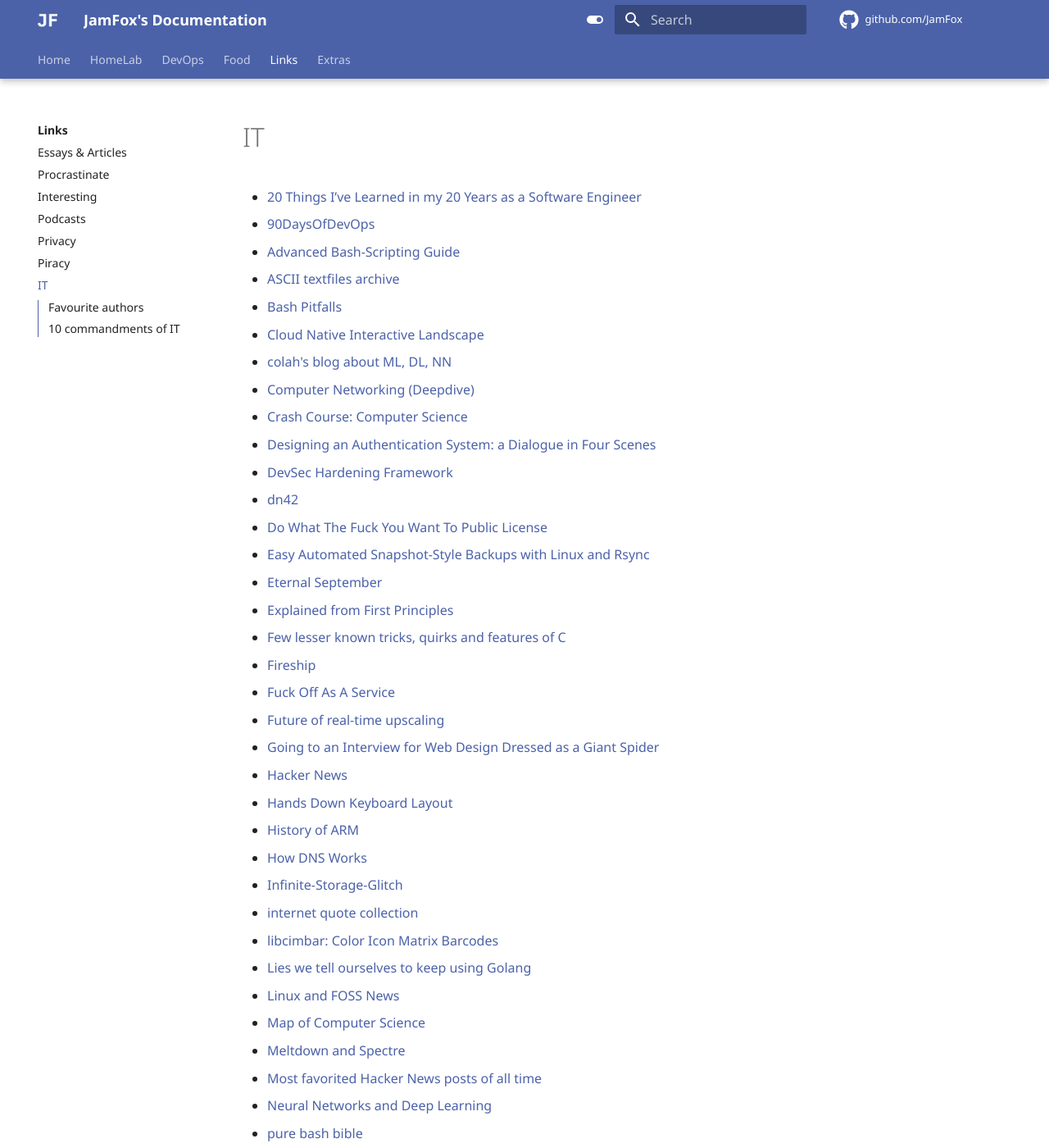
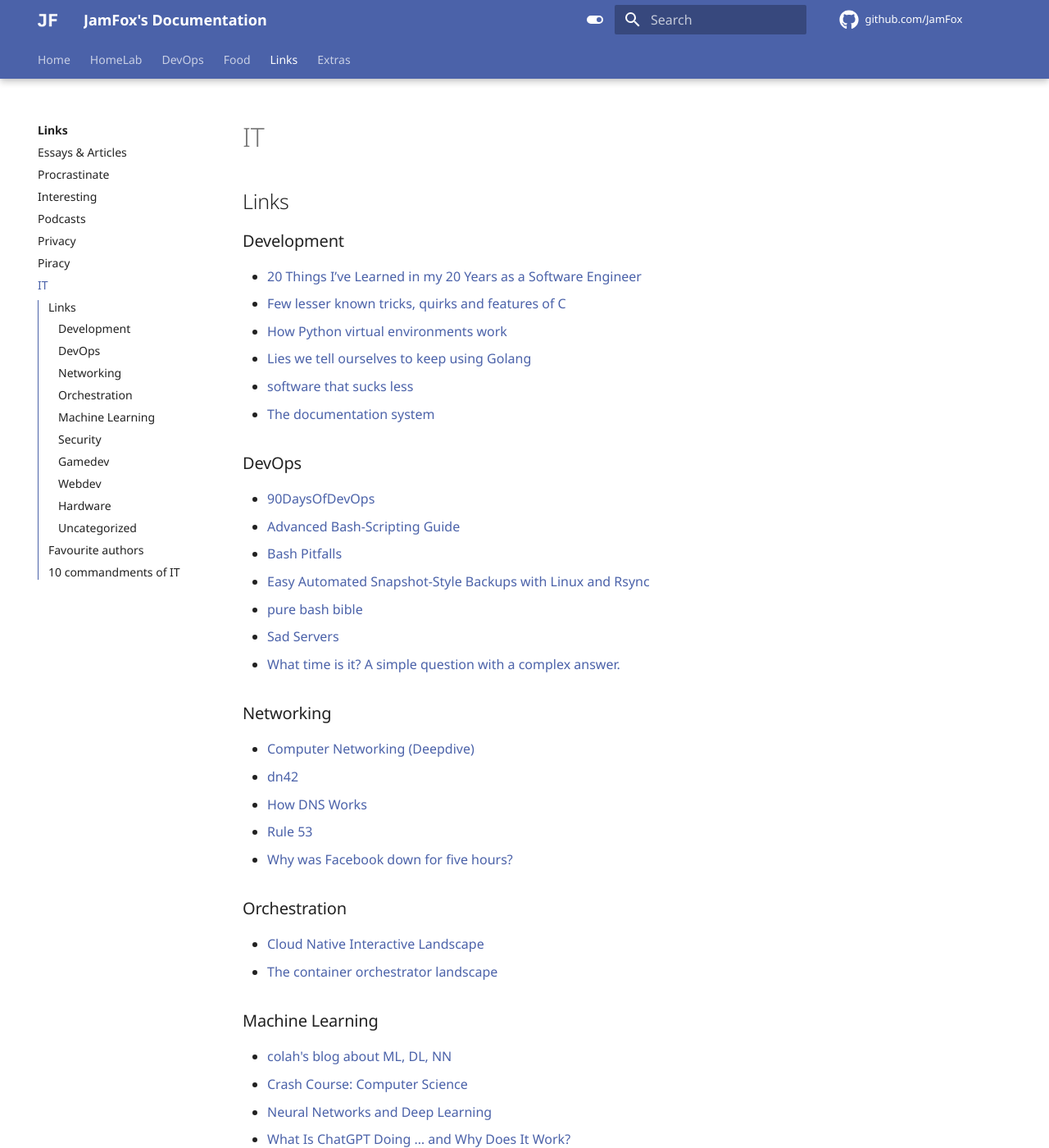
Before and after one commit to JamFox/docs.jamfox.dev, an MkDocs documentation site: the page built from docs/content/links/it.md, in a window 1280 px wide and 1400 px high. Shown: the whole window at 82% size. Built offline with MkDocs 1.6.1 and Material for MkDocs 9.7.7, drawn with Linux system fonts in a browser that asks for light colours; comment, search, counter and statistics services are not loaded; some of the changed text lies outside the part shown.

Commit message:
add separate categories for readability

```diff
--- a/docs/content/links/it.md
+++ b/docs/content/links/it.md
@@ -2,57 +2,91 @@
 title: "IT"
 ---
 
+
+## Links
+
+### Development
+
 - [20 Things I’ve Learned in my 20 Years as a Software Engineer](https://www.simplethread.com/20-things-ive-learned-in-my-20-years-as-a-software-engineer/)
+- [Few lesser known tricks, quirks and features of C](https://blog.joren.ga/less-known-c)
+- [How Python virtual environments work](https://snarky.ca/how-virtual-environments-work/)
+- [Lies we tell ourselves to keep using Golang](https://fasterthanli.me/articles/lies-we-tell-ourselves-to-keep-using-golang)
+- [software that sucks less](https://suckless.org/philosophy/)
+- [The documentation system](https://documentation.divio.com/)
+
+### DevOps
+
 - [90DaysOfDevOps](https://github.com/MichaelCade/90DaysOfDevOps)
 - [Advanced Bash-Scripting Guide](https://tldp.org/LDP/abs/html/)
-- [ASCII textfiles archive](http://textfiles.com/)
 - [Bash Pitfalls](http://mywiki.wooledge.org/BashPitfalls)
+- [Easy Automated Snapshot-Style Backups with Linux and Rsync](http://www.mikerubel.org/computers/rsync_snapshots/)
+- [pure bash bible](https://github.com/dylanaraps/pure-bash-bible)
+- [Sad Servers](https://sadservers.com)
+- [What time is it? A simple question with a complex answer.](https://andrea.corbellini.name/2023/01/23/what-time-is-it/)
+
+### Networking
+
+- [Computer Networking (Deepdive)](https://youtube.com/watch?v=6G14NrjekLQ)
+- [dn42](https://dn42.eu/Home)
+- [How DNS Works](https://howdns.works/)
+- [Rule 53](https://github.com/pgl/rule53)
+- [Why was Facebook down for five hours?](https://youtu.be/-wMU8vmfaYo)
+
+### Orchestration
+
 - [Cloud Native Interactive Landscape](https://landscape.cncf.io/)
+- [The container orchestrator landscape](https://lwn.net/Articles/905164/)
+
+### Machine Learning
+
 - [colah's blog about ML, DL, NN](http://colah.github.io/)
-- [Computer Networking (Deepdive)](https://youtube.com/watch?v=6G14NrjekLQ)
 - [Crash Course: Computer Science](https://youtube.com/playlist?list=PL8dPuuaLjXtNlUrzyH5r6jN9ulIgZBpdo)
+- [Neural Networks and Deep Learning](https://neuralnetworksanddeeplearning.com/)
+- [What Is ChatGPT Doing … and Why Does It Work?](https://writings.stephenwolfram.com/2023/02/what-is-chatgpt-doing-and-why-does-it-work/)
+
+### Security
+
 - [Designing an Authentication System: a Dialogue in Four Scenes](https://web.mit.edu/kerberos/dialogue.html)
 - [DevSec Hardening Framework](https://dev-sec.io/)
-- [dn42](https://dn42.eu/Home)
+- [Meltdown and Spectre](https://meltdownattack.com/)
+- [WebAuthn](https://webauthn.guide/#about-webauthn)
+
+### Gamedev
+
+- [Future of real-time upscaling](https://youtu.be/f8piCZz0p-Y)
+
+### Webdev
+
+- [The 512KB Club](https://512kb.club/)
+- [Visual design rules you can safely follow every time](https://anthonyhobday.com/sideprojects/saferules/)
+
+
+### Hardware
+
+- [Hands Down Keyboard Layout](https://sites.google.com/alanreiser.com/handsdown)
+- [History of ARM](https://arstechnica.com/gadgets/2022/09/a-history-of-arm-part-1-building-the-first-chip/)
+
+### Uncategorized
+
+- [ASCII textfiles archive](http://textfiles.com/)
 - [Do What The Fuck You Want To Public License](http://www.wtfpl.net/about/)
-- [Easy Automated Snapshot-Style Backups with Linux and Rsync](http://www.mikerubel.org/computers/rsync_snapshots/)
 - [Eternal September](https://en.m.wikipedia.org/wiki/Eternal_September)
 - [Explained from First Principles](https://explained-from-first-principles.com/)
-- [Few lesser known tricks, quirks and features of C](https://blog.joren.ga/less-known-c)
 - [Fireship](https://www.youtube.com/c/Fireship)
 - [Fuck Off As A Service](https://foaas.herokuapp.com/)
-- [Future of real-time upscaling](https://youtu.be/f8piCZz0p-Y)
 - [Going to an Interview for Web Design Dressed as a Giant Spider](https://youtu.be/uDE4s4Ih1eY)
 - [Hacker News](https://news.ycombinator.com)
-- [Hands Down Keyboard Layout](https://sites.google.com/alanreiser.com/handsdown)
-- [History of ARM](https://arstechnica.com/gadgets/2022/09/a-history-of-arm-part-1-building-the-first-chip/)
-- [How DNS Works](https://howdns.works/)
 - [Infinite-Storage-Glitch](https://github.com/DvorakDwarf/Infinite-Storage-Glitch)
 - [internet quote collection](http://bash.org/)
 - [libcimbar: Color Icon Matrix Barcodes](https://github.com/sz3/libcimbar)
-- [Lies we tell ourselves to keep using Golang](https://fasterthanli.me/articles/lies-we-tell-ourselves-to-keep-using-golang)
 - [Linux and FOSS News](https://lwn.net/)
 - [Map of Computer Science](https://youtu.be/SzJ46YA_RaA)
-- [Meltdown and Spectre](https://meltdownattack.com/)
 - [Most favorited Hacker News posts of all time](https://observablehq.com/@tomlarkworthy/hacker-favourites-analysis)
-- [Neural Networks and Deep Learning](https://neuralnetworksanddeeplearning.com/)
-- [pure bash bible](https://github.com/dylanaraps/pure-bash-bible)
 - [RTINGS](https://www.rtings.com/)
-- [Rule 53](https://github.com/pgl/rule53)
-- [Sad Servers](https://sadservers.com)
-- [software that sucks less](https://suckless.org/philosophy/)
 - [Teach Yourself Computer Science](https://teachyourselfcs.com/)
-- [The 512KB Club](https://512kb.club/)
-- [The container orchestrator landscape](https://lwn.net/Articles/905164/)
-- [The documentation system](https://documentation.divio.com/)
 - [The Missing Semester of Your CS Education](https://missing.csail.mit.edu/)
 - [The Website is Down #1: Sales Guy vs. Web Dude](https://youtu.be/uRGljemfwUE)
-- [Visual design rules you can safely follow every time](https://anthonyhobday.com/sideprojects/saferules/)
-- [WebAuthn](https://webauthn.guide/#about-webauthn)
 - [What can I do for Arch Linux?](https://whatcanidofor.archlinux.org/)
-- [What Is ChatGPT Doing … and Why Does It Work?](https://writings.stephenwolfram.com/2023/02/what-is-chatgpt-doing-and-why-does-it-work/)
-- [What time is it? A simple question with a complex answer.](https://andrea.corbellini.name/2023/01/23/what-time-is-it/)
-- [Why was Facebook down for five hours?](https://youtu.be/-wMU8vmfaYo)
 
 ## Favourite authors
 
```
Also changed, not shown: docs/content/links/essays.md (+35 -17 lines).
